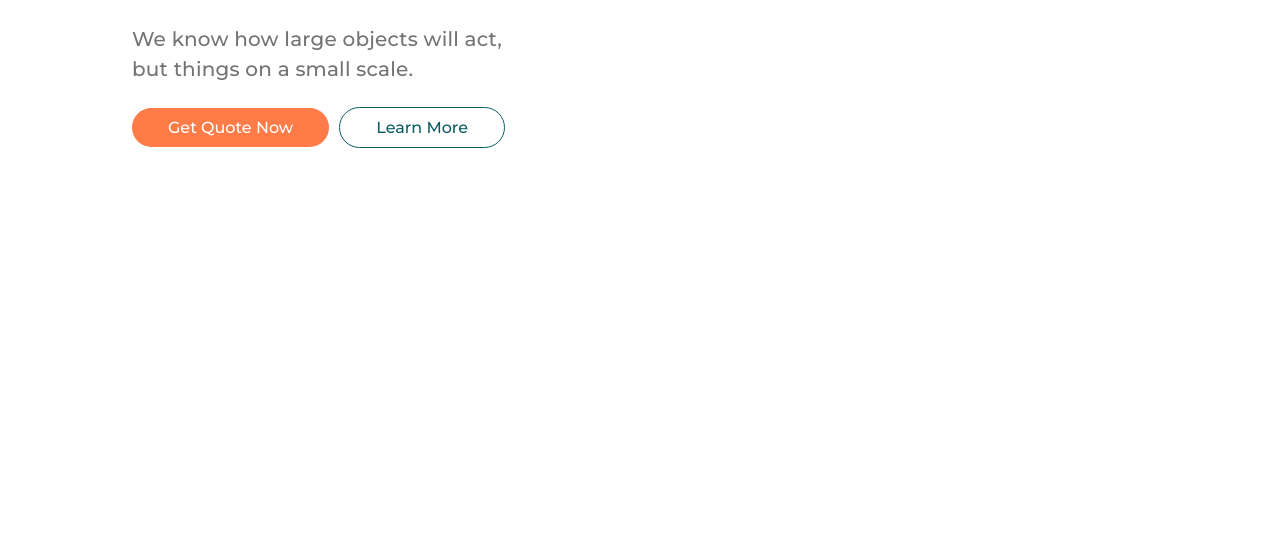
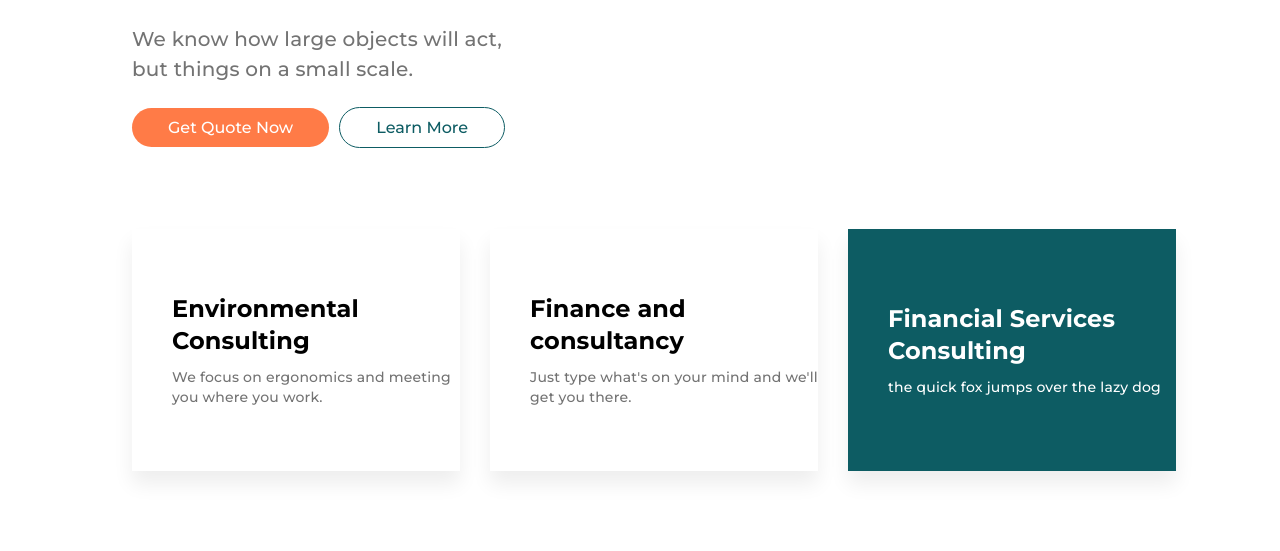
Before and after one commit to VadimZaets/training, a plain HTML site: page index.html in a window 1280 px wide. Shown: the part 409-960 px from the top of the page. Before the commit the page ends 800 px from the top, so only its background shows below. Drawn offline with nearby package versions, Linux system fonts and the light colour scheme.

Commit message:
секция about

```diff
--- a/index.html
+++ b/index.html
@@ -50,11 +50,35 @@
 		</div>
 	</div>
 	</section>
-	<section>
-		<div>
-			<h2>saasfafafda</h2>
+	<section class="section_about section">
+		<div class=" container">
+			<ul class="about_list">
+				<li class="about_item">
+             <div class="about_icon"></div>
+				 <h2 class="about_title">Environmental
+					Consulting</h2>
+					<p class="about_text">We focus on ergonomics and
+						meeting you where you work. </p>
+
+				</li>
+				<li class="about_item">
+					<div class="about_icon"></div>
+					<h2 class="about_title">Finance and
+						consultancy </h2>
+						<p class="about_text">Just type what's on your mind
+							and we'll get you there. </p>
+				</li>
+				<li class="about_item about_item--color">
+					<div class="about_icon"></div>
+					<h2 class="about_title about_title--color">Financial Services
+						Consulting</h2>
+						<p class="about_text about_text--color">the quick fox jumps over the
+							lazy dog </p>
+				</li>
+			</ul>
 		</div>
 	</section>
+
 </main>
 </body>
 </html>
--- a/styles.css
+++ b/styles.css
@@ -72,11 +72,11 @@ p {
   color: var(--accent-text-color);
 }
 
-/* =======hero======== */
 .hero {
-  max-width: 511px;
-  max-height: 140px;
+  width: 511px;
+  height: 400px;
 }
+
 .hero_title {
   font-weight: 800;
   font-size: 58px;
@@ -113,3 +113,42 @@ p {
   box-sizing: border-box;
   border-radius: 37px;
 }
+/* ========About======= */
+.about_list {
+  display: flex;
+  justify-content: space-around;
+}
+.about_item {
+  min-width: 328px;
+  min-height: 242px;
+  display: flex;
+  flex-direction: column;
+  justify-content: center;
+  padding-left: 40px;
+  box-shadow: 0px 13px 19px 0px #00000012;
+}
+.about_item--color {
+  background-color: #0d5c63;
+}
+
+.about_item:not(:last-child) {
+  margin-right: 30px;
+}
+.about_title {
+  font-weight: 700;
+  font-size: 24px;
+  line-height: 1.33;
+  margin-bottom: 10px;
+  letter-spacing: 0.1px;
+}
+.about_text {
+  font-weight: 500;
+  font-size: 14px;
+  line-height: 1.43;
+  letter-spacing: 0.2px;
+  color: var(--accent-text-color);
+}
+.about_title--color,
+.about_text--color {
+  color: #ffffff;
+}
```
